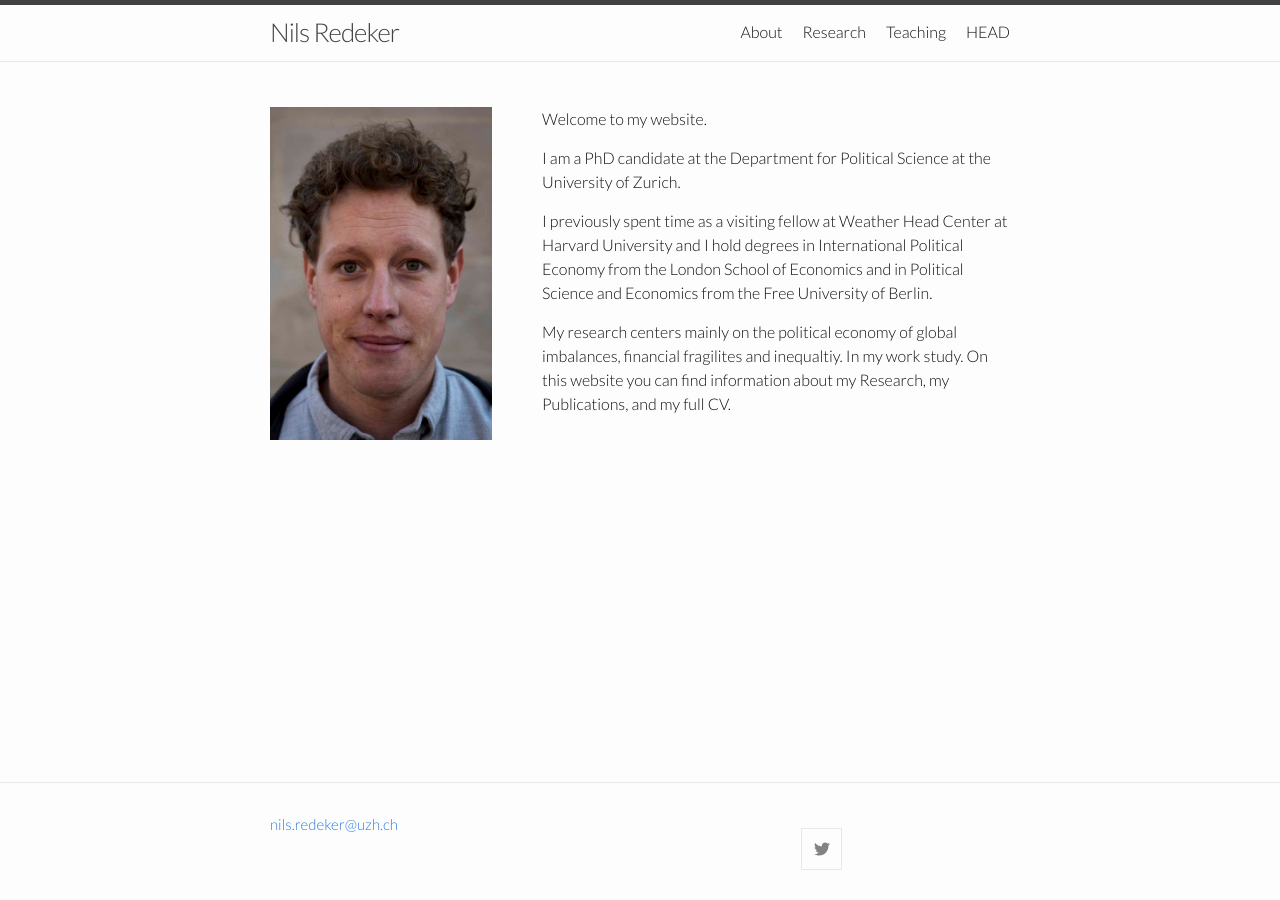
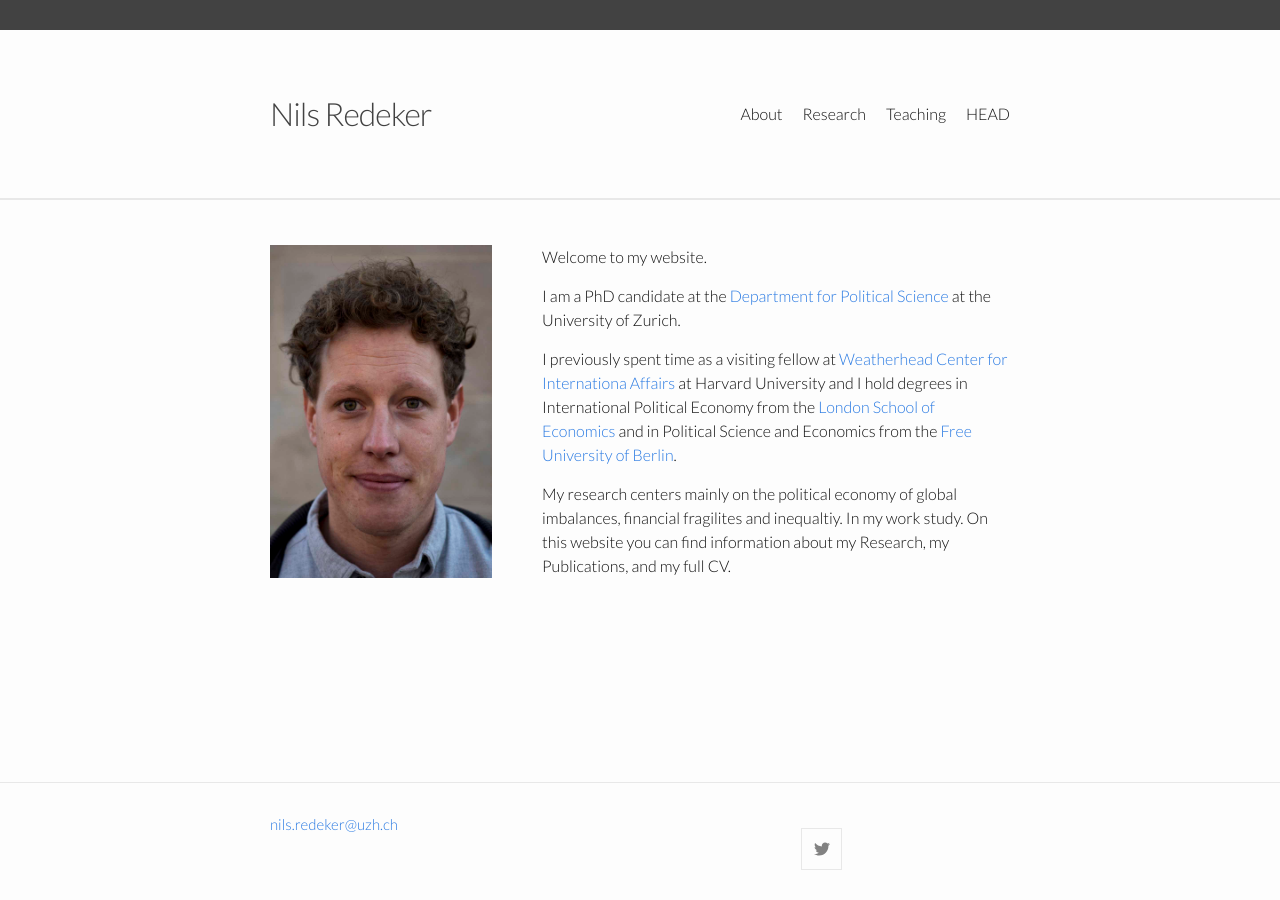
Before and after one commit to nilsredeker/nilsredeker.github.io, a Jekyll site: the page built from index.md, in a window 1280 px wide. Built offline with Jekyll 4.4.1, drawn with Linux system fonts in a browser that asks for light colours.

Commit message:
change layout

```diff
--- a/_sass/minima/_layout.scss
+++ b/_sass/minima/_layout.scss
@@ -2,18 +2,18 @@
  * Site header
  */
 .site-header {
-  border-top: 5px solid $grey-color-dark;
-  border-bottom: 1px solid $grey-color-light;
+  border-top: 30px solid $grey-color-dark;
+  border-bottom: 2px solid $grey-color-light;
   min-height: $spacing-unit * 1.865;
-  line-height: $base-line-height * $base-font-size * 2.25;
+  line-height: $base-line-height * $base-font-size * 7;
 
   // Positioning context for the mobile navigation icon
   position: relative;
 }
 
 .site-title {
-  @include relative-font-size(1.625);
-  font-weight: 300;
+  @include relative-font-size(2);
+  font-weight: 400;
   letter-spacing: -1px;
   margin-bottom: 0;
   float: left;
@@ -35,7 +35,7 @@
   background-color: $background-color;
   border: 1px solid $grey-color-light;
   border-radius: 5px;
-  text-align: right;
+  text-align: left;
 
   .nav-trigger {
       display: none;
--- a/index.md
+++ b/index.md
@@ -14,8 +14,8 @@
 
 Welcome to my website.
 
-I am a PhD candidate at the Department for Political Science at the University of Zurich.
+I am a PhD candidate at the [Department for Political Science](www.ipz.uzh.ch) at the University of Zurich.
 
-I previously spent time as a visiting fellow at Weather Head Center at Harvard University and I hold degrees in International Political Economy from the London School of Economics and in Political Science and Economics from the Free University of Berlin.
+I previously spent time as a visiting fellow at [Weatherhead Center for Internationa Affairs](https://wcfia.harvard.edu) at Harvard University and I hold degrees in International Political Economy from the [London School of Economics](http://www.lse.ac.uk) and in Political Science and Economics from the [Free University of Berlin](https://www.polsoz.fu-berlin.de/en/polwiss/index.html).
 
 My research centers mainly on the political economy of global imbalances, financial fragilites and inequaltiy. In my work study.  On this website you can find information about my Research, my Publications, and my full CV.
```
Also changed, not shown: 6 other files.
